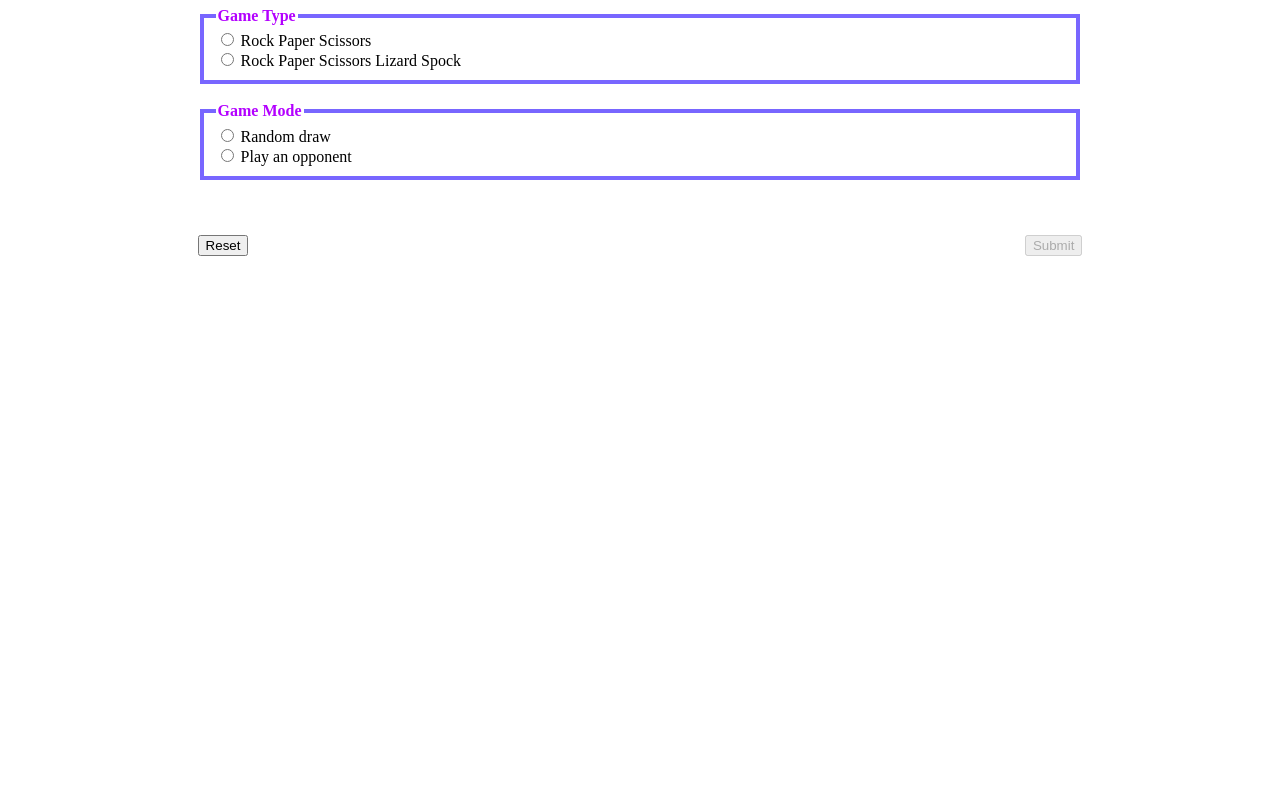
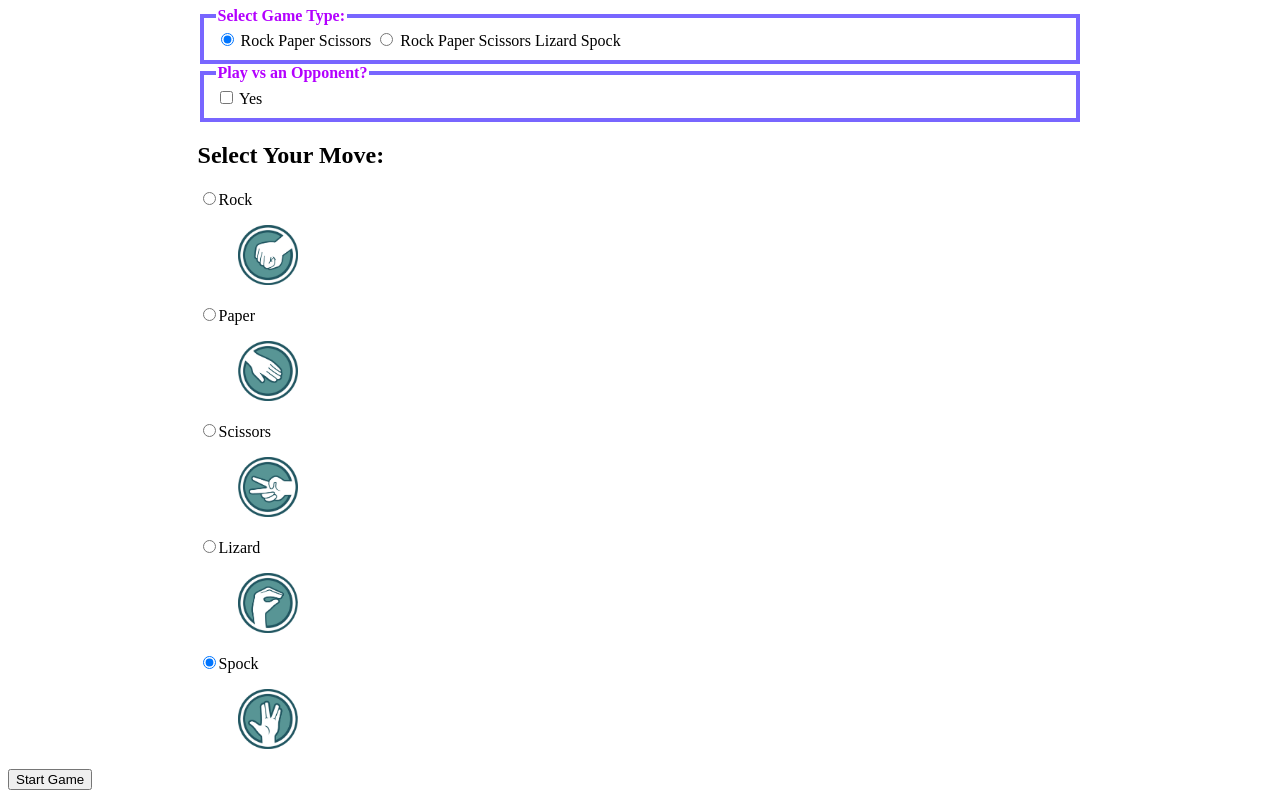
Before and after one commit to comp426-2023-spring/e02-arjitghatta, a website: page public/index.html in a window 1280 px wide. Shown: the part 73-878 px from the top of the page. Before the commit the page ends 800 px from the top, so only its background shows below. Drawn offline with nearby package versions, Linux system fonts and the light colour scheme.

Commit message:
Update index.html

```diff
--- a/public/index.html
+++ b/public/index.html
@@ -1,39 +1,65 @@
 <!DOCTYPE html>
   <html lang="en">
       <head>
-        <title>RPS/RPSLS</title>
-        <meta charset="utf-8">
+          <meta charset="UTF-8">
+          <title>Rohan Ray Final Project RPSLS</title>
+          <!-- Link to your script file(s) and CSS in here somewhere -->
           <link rel="stylesheet" href="styles.css">
+          <script src="https://ajax.googleapis.com/ajax/libs/jquery/3.6.4/jquery.min.js"></script>
           <script src="scripts.js"></script>
       </head>
-    <body>
-        <h1>RPS/RPSLS</h1>
+      <!-- Your interface markup goes here -->
+      <!-- For interface examples, look in the `/examples/` directory in the root of your starter code repo. -->
+      <body onload="unhideOpts()">
+          <h1>Rock Paper Scissors Lizard Spock</h1>
+          <form id="userinput" class="" action="javascript:void(0);">
+              <fieldset>
+                  <legend>Select Game Type:</legend>
+                      <label>
+                          <input type="radio" id="rps" name="game-type" value="rps" checked onclick="unhideOpts()">
+                          Rock Paper Scissors
+                      </label>
+                      <label>
+                          <input type="radio" id="rpsls" name="game-type" value="rpsls" onclick="unhideOpts()">
+                          Rock Paper Scissors Lizard Spock
+                      </label>
+              </fieldset>
+              <fieldset>
+                  <legend>Play vs an Opponent?</legend>
+                      <label>
+                          <input type="checkbox" id="opponent" name="play-mode" value="opponent" onclick="unhideOpts()">
+                          Yes
+                      </label>
+              </fieldset>
 
-        <form id="form">
-            <fieldset>
-                <legend>Game Type</legend>
-                <input type="radio" id="rps" name="selected_game" value="rps">
-                <label for="rps">Rock Paper Scissors</label><br>
-                <input type="radio" id="rpsls" name="selected_game" value="rpsls">
-                <label for="rpsls">Rock Paper Scissors Lizard Spock</label>
-            </fieldset><br>
-
-            <fieldset>
-                <legend>Game Mode</legend>
-                <input type="radio" id="draw" name="game_mode" value="draw">
-                <label for="draw">Random draw</label><br>
-                <input type="radio" id="opponent" name="game_mode" value="opponent">
-                <label for="opponent">Play an opponent</label>
-            </fieldset><br>
-
-            <label for="play_options_menu">Choose your play:</label>
-            <select id="play_options_menu" name="play"></select><br><br>
-
-            <button type="reset">Reset</button>
-            <button type="submit" disabled>Submit</button>
-
-            <p id="results">Results:</p>
+              <h2 class="move rps rpsls">Select Your Move:</h2>
+                  <label class="move rps"><input type="radio" name="move" value="rock" class="move rps" checked>Rock</label>
+                  <figure id="rockpic" class="move rps"><img src="./img/rock.jpg" height="60" width="60" alt="rock"></figure>
+                  <label class="move rps"><input type="radio" name="move" value="paper" class="move rps" checked>Paper</label>
+                  <figure id="paperpic" class="move rps"><img src="./img/paper.jpg" height="60" width="60" alt="paper"></figure>
+                  <label class="move rps"><input type="radio" name="move" value="scissors" class="move rps" checked>Scissors</label>
+                  <figure id="scissorspic" class="move rps"><img src="./img/scissors.jpg" height="60" width="60" alt="scissors"></figure>
+                  <label class="move rpsls"><input type="radio" name="move" value="lizard" class="move rpsls" checked>Lizard</label>
+                      <figure id="lizardpic" class="move rpsls"><img src="./img/lizard.jpg" height="60" width="60" alt="lizard"></figure>
+                  <label class="move rpsls"><input type="radio" name="move" value="spock" class="move rpsls" checked>Spock</label>
+                      <figure id="spockpic" class="move rpsls"><img src="./img/spock.jpg" height="60" width="60" alt="spock"></figure>
+          <button type="submit" hidden>Submit</button>
           </form>
 
+          <button type="button" id="play" onclick="startGame()">Start Game</button>
+          <br><br>
+          <button type="button" id="clear" onclick="resetClear()">Restart Game</button>
+          <br><br>
+
+          <div>
+              <div id="results"></div>
+          </div>
+          <fieldset>
+              <legend>Rules</legend>
+                  <button type="button" id="rules-btn" onclick="viewrules()">View Rules</button>
+                  <div id="rules" hidden></div>
+                  <br>
+                  <button type="button" id="hide-rules-btn" onclick="hiderules()" hidden>Hide Rules</button>
+          </fieldset>
       </body>
   </html>
```
Lines whose indentation alone changed are shown as unchanged.
